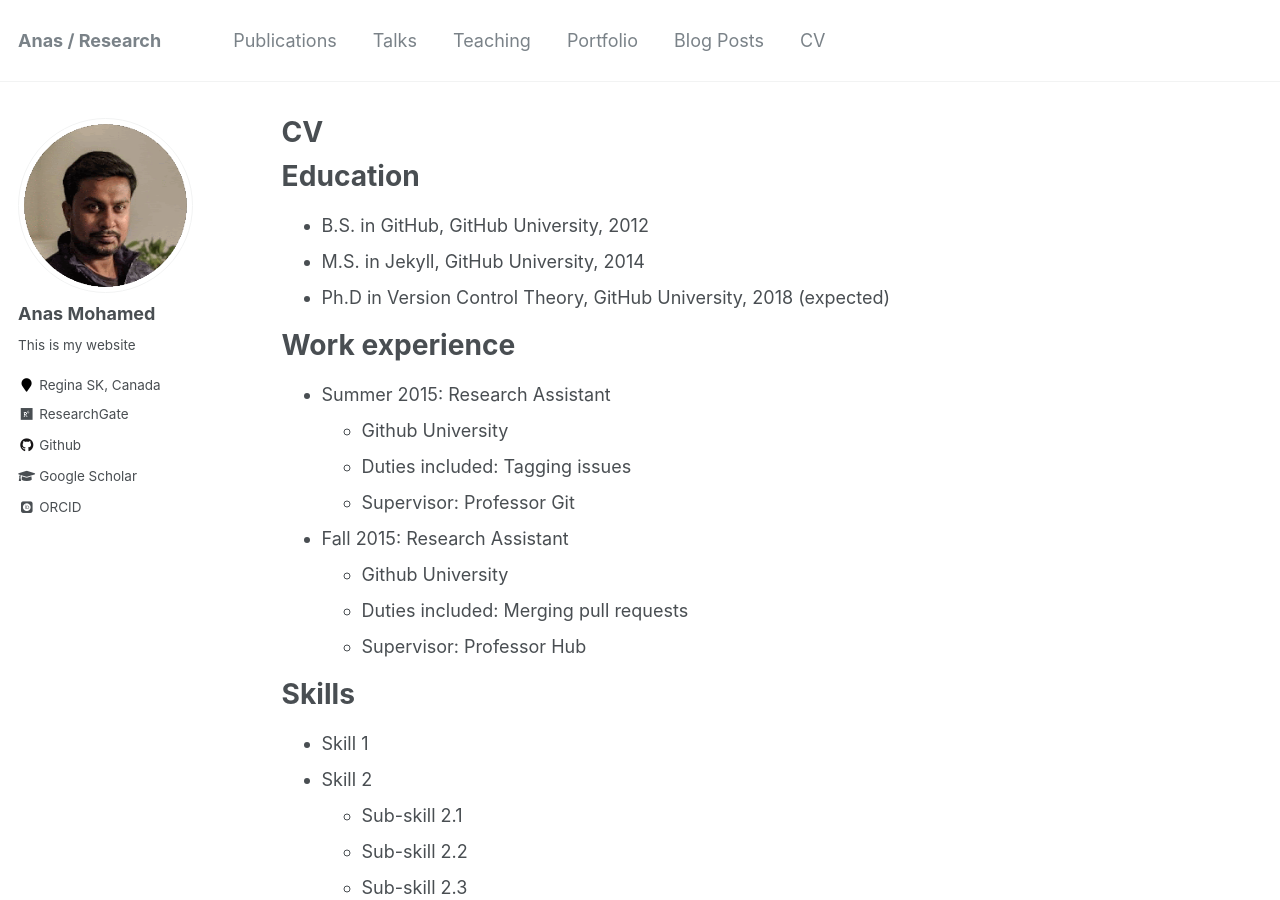
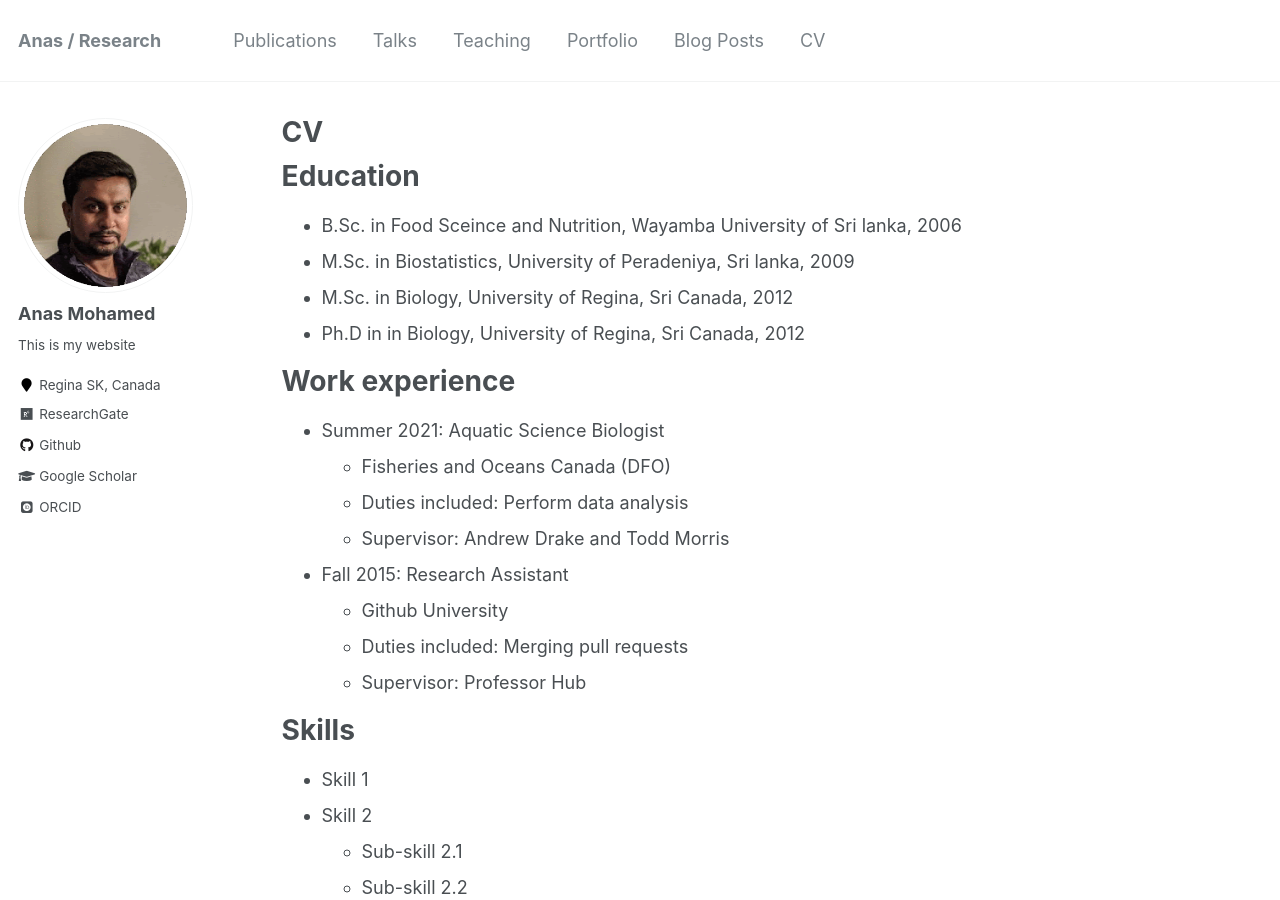
Before and after one commit to anas007/anas007.github.io, a Jekyll site: the page built from _pages/cv.md, in a window 1280 px wide and 900 px high. Built offline with Jekyll 4.4.1, drawn with Linux system fonts in a browser that asks for light colours; some web fonts are replaced.

Commit message:
Update cv.md

```diff
--- a/_pages/cv.md
+++ b/_pages/cv.md
@@ -11,16 +11,17 @@ redirect_from:
 
 Education
 ======
-* B.S. in GitHub, GitHub University, 2012
-* M.S. in Jekyll, GitHub University, 2014
-* Ph.D in Version Control Theory, GitHub University, 2018 (expected)
+* B.Sc. in Food Sceince and Nutrition, Wayamba University of Sri lanka, 2006
+* M.Sc. in Biostatistics, University of Peradeniya, Sri lanka, 2009
+* M.Sc. in Biology, University of Regina, Sri Canada, 2012
+* Ph.D in in Biology, University of Regina, Sri Canada, 2012
 
 Work experience
 ======
-* Summer 2015: Research Assistant
-  * Github University
-  * Duties included: Tagging issues
-  * Supervisor: Professor Git
+* Summer 2021: Aquatic Science Biologist
+  * Fisheries and Oceans Canada (DFO)
+  * Duties included: Perform data analysis
+  * Supervisor: Andrew Drake and Todd Morris
 
 * Fall 2015: Research Assistant
   * Github University
```
